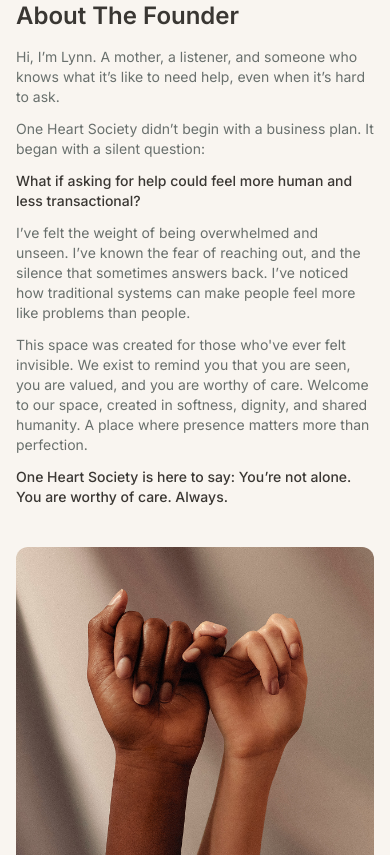
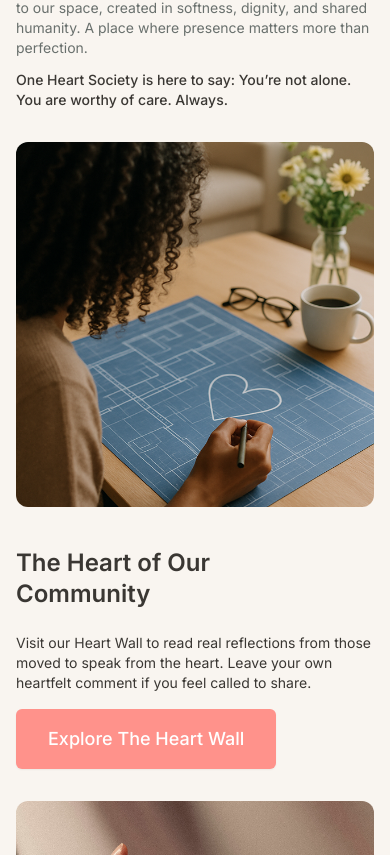
Before and after one commit to akibur-rahman-wix-buddy/beev-frontend, a React (Vite) app: page / in a window 390 px wide. Shown: the part 3829-4684 px from the top of the page. Built offline with nearby package versions, Linux system fonts and the light colour scheme.

Commit message:
home page responsive done

```diff
--- a/src/sections/homePage/AboutFounderSec.jsx
+++ b/src/sections/homePage/AboutFounderSec.jsx
@@ -7,15 +7,15 @@
 const AboutFounderSec = ({ className }) => {
   return (
     <section className={cn("lg:py-16 xl:py-20 relative", className)}>
-      <Container className="flex flex-col lg:flex-row items-center gap-8 xl:gap-16 relative z-10">
-        <figure className="flex-[45%] rounded-xl overflow-hidden">
+      <Container className="flex flex-col-reverse lg:flex-row lg:items-center gap-8 xl:gap-16 relative z-10">
+        <figure className="lg:flex-[45%] rounded-xl overflow-hidden">
           <img
             src={founderImg}
             alt=""
             className="h-full w-full object-cover object-center"
           />
         </figure>
-        <div className="flex-[55%] text-primaryDescription text-sm sm:text-[15px] xl:text-[17px] space-y-3 xl:space-y-6">
+        <div className="lg:flex-[55%] text-primaryDescription text-sm sm:text-[15px] xl:text-[17px] space-y-3 xl:space-y-6">
           <SectionTitle className="text-textPrimary !mb-4 xl:mb-8">
             About The Founder
           </SectionTitle>
--- a/src/sections/homePage/CommunitySec.jsx
+++ b/src/sections/homePage/CommunitySec.jsx
@@ -1,6 +1,5 @@
 import Container from "@/components/shared/Container";
 import SectionTitle from "@/components/shared/SectionTitle";
-import React from "react";
 import founderImg from "@/assets/images/community.png";
 import { Button } from "@/components/ui/button";
 import { cn } from "@/lib/utils";
@@ -9,12 +8,12 @@
 const CommunitySec = ({ className }) => {
   return (
     <section className={cn("lg:py-16 xl:py-20 relative", className)}>
-      <Container className="flex flex-col-reverse lg:flex-row items-center gap-8 xl:gap-16 relative z-10">
-        <div className="flex-[55%] text-sm sm:text-[15px] xl:text-[17px]">
-          <SectionTitle className="mb-9">
+      <Container className="flex flex-col lg:flex-row lg:items-center gap-8 xl:gap-16 relative z-10">
+        <div className="lg:flex-[55%] text-sm sm:text-[15px] xl:text-[17px]">
+          <SectionTitle className="">
             The Heart of Our Community
           </SectionTitle>
-          <p className="max-w-[550px] mb-12">
+          <p className="max-w-[550px] mb-4 sm:mb-6 lg:mb-8 xl:mb-12">
             Visit our Heart Wall to read real reflections from those moved to
             speak from the heart. Leave your own heartfelt comment if you feel
             called to share.
@@ -26,7 +25,7 @@
             <Link to="/the-heart-wall">Explore The Heart Wall</Link>
           </Button>
         </div>
-        <figure className="flex-[45%] rounded-xl overflow-hidden">
+        <figure className="lg:flex-[45%] rounded-xl overflow-hidden">
           <img
             src={founderImg}
             alt=""
--- a/src/sections/homePage/FaqSec.jsx
+++ b/src/sections/homePage/FaqSec.jsx
@@ -52,7 +52,7 @@
         <Accordion
           type="single"
           collapsible
-          className="w-full space-y-3 sm:space-y-4 lg:space-y-5 mb-10"
+          className="w-full space-y-3 sm:space-y-4 lg:space-y-5 mb-6 md:mb-8 xl:mb-10"
           defaultValue="item-1"
         >
           {faqData.map((faq, index) => (
```
